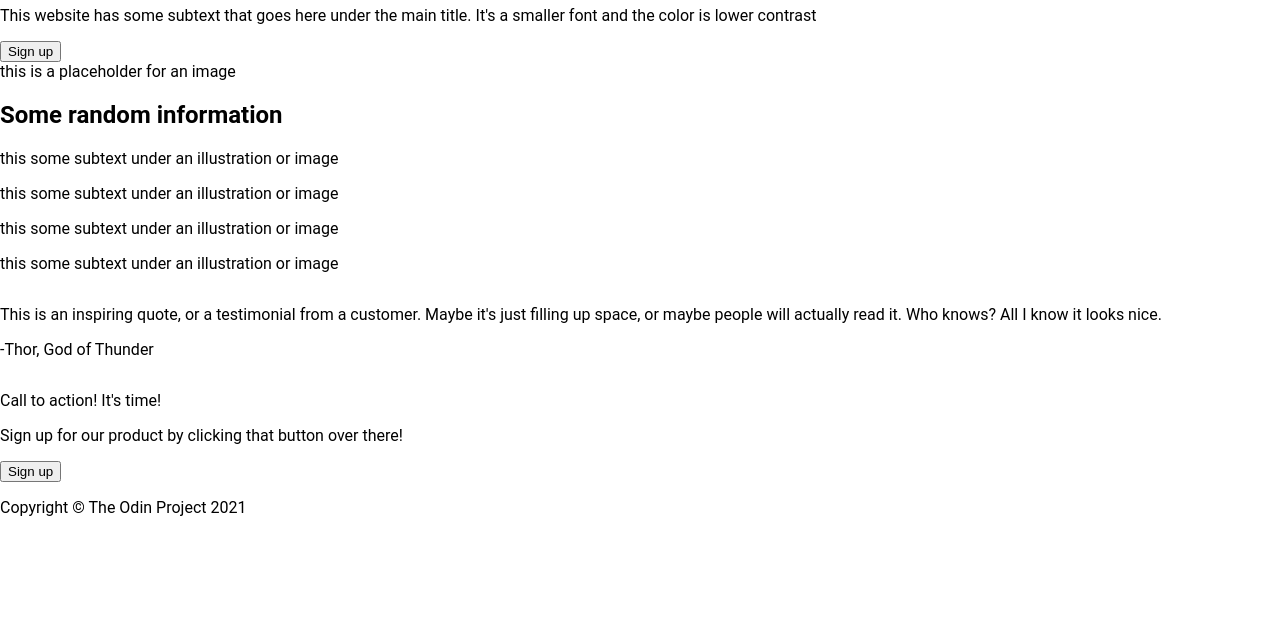
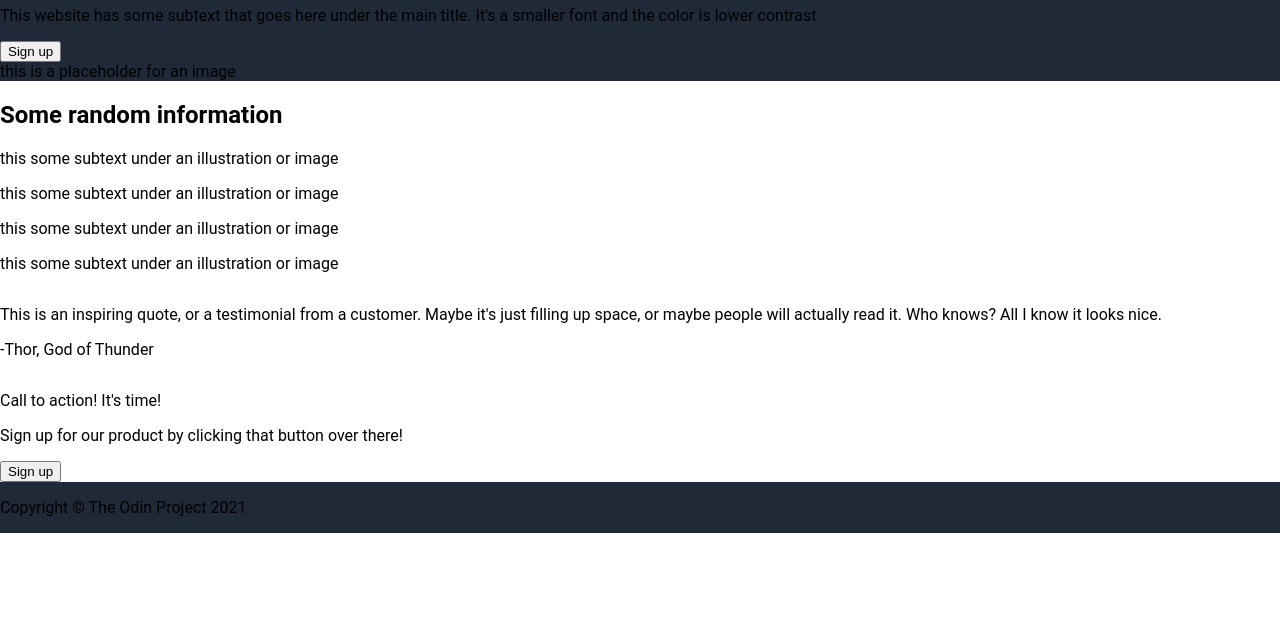
Before and after one commit to Wowzerf/Landing-Page, a plain HTML site: page index.html in a window 1280 px wide. Shown: the part 183-800 px from the top of the page. Drawn offline with Linux system fonts and the light colour scheme.

Commit message:
Add background color to intro and footer

```diff
--- a/style.css
+++ b/style.css
@@ -14,3 +14,7 @@ body {
 .header {
     justify-content: space-around;
 }
+
+.intro, .footer {
+    background-color: #1F2937;
+}
```
